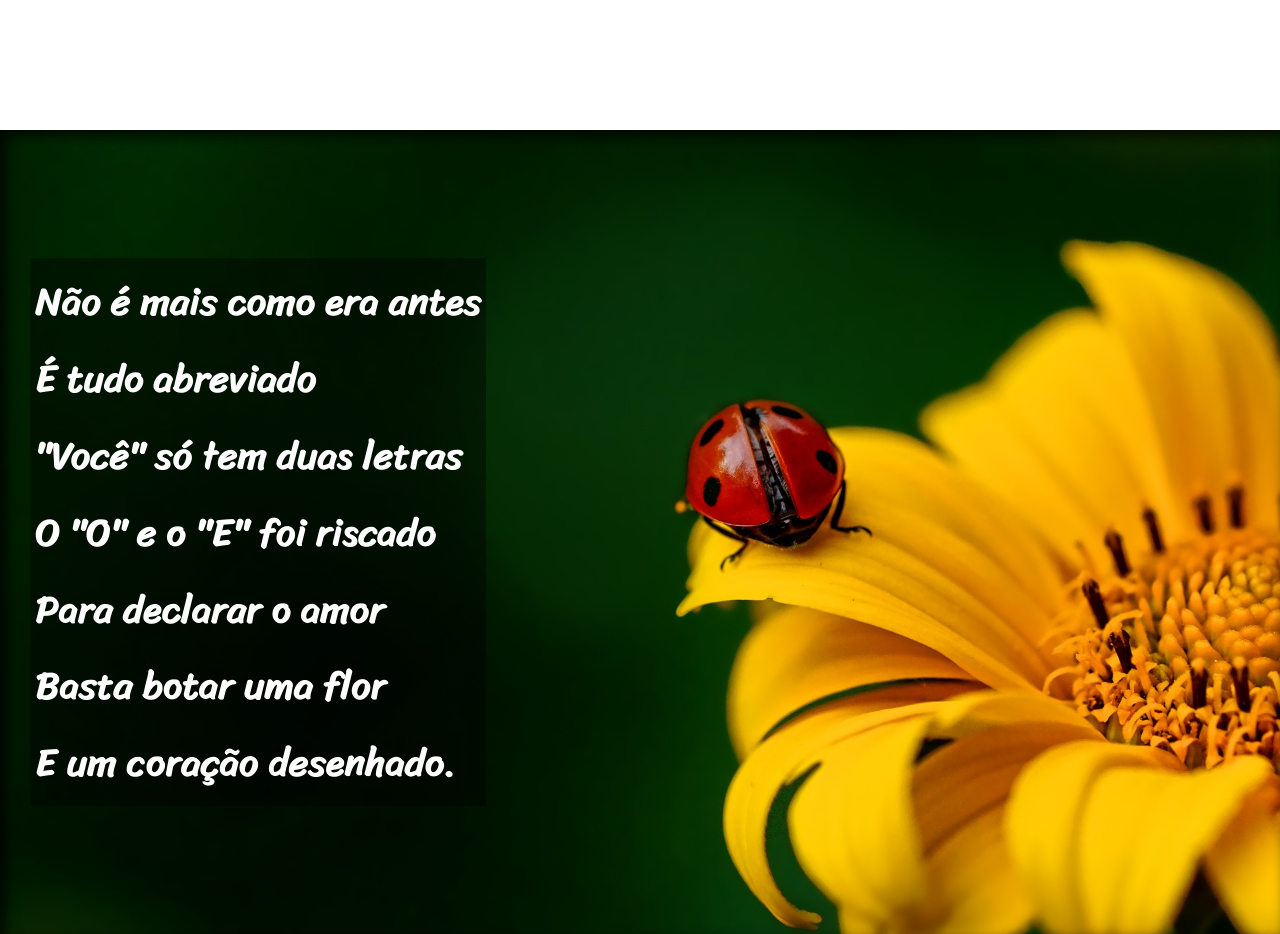
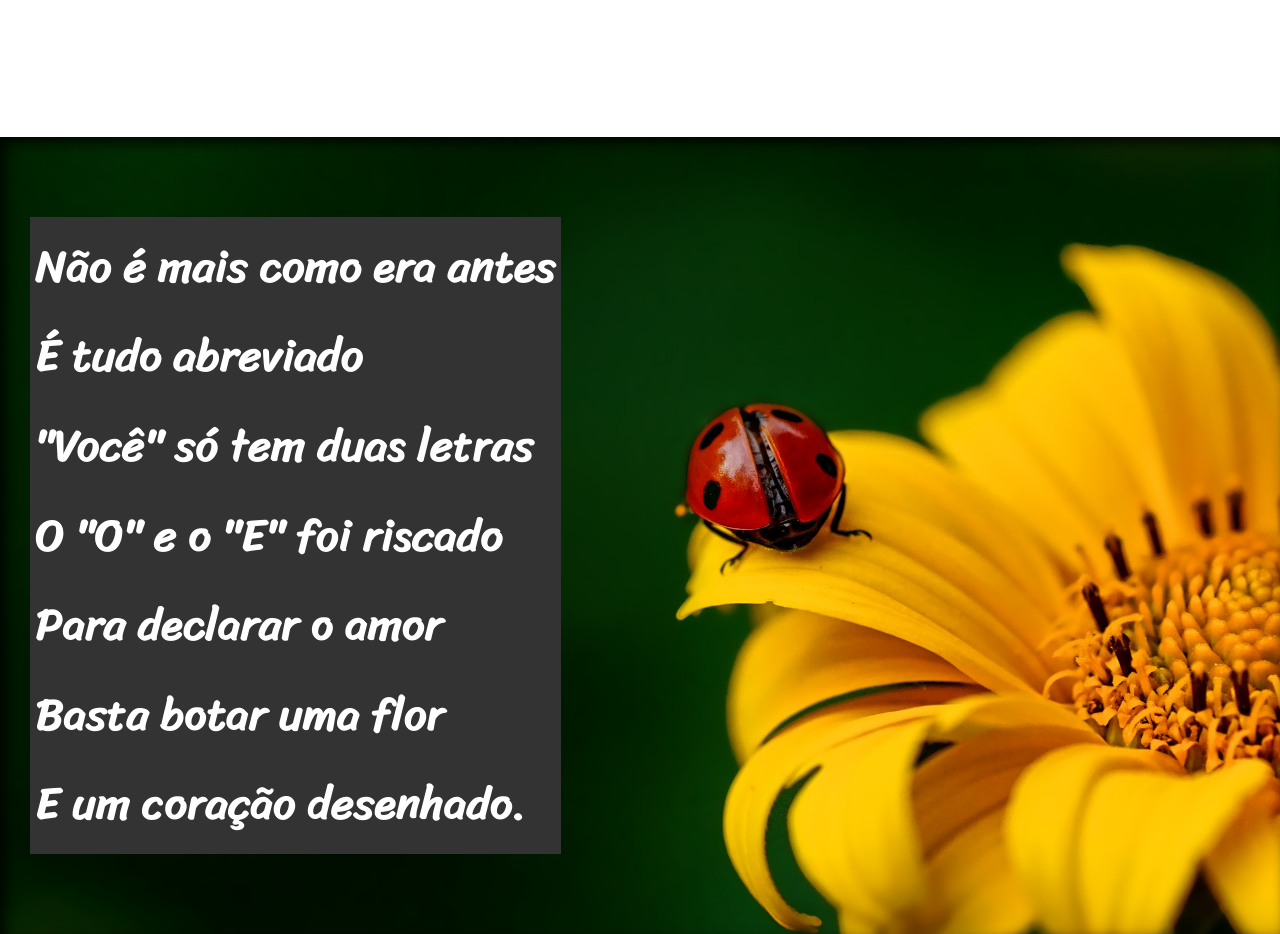
Before and after one commit to Pamela-rocha/projeto-cordel, a plain HTML site: page index.html in a window 1280 px wide. Shown: the part 1000-1934 px from the top of the page. Drawn offline with Linux system fonts and the light colour scheme.

Commit message:
atualizei site

```diff
--- a/estilo/style.css
+++ b/estilo/style.css
@@ -1,5 +1,5 @@
 @charset "UTF-8";
-@import url('https://fonts.googleapis.com/css2?family=Passion+One&display=swap');
+@import url('https://fonts.googleapis.com/css2?family=Passion+One:wght@400;700;900&display=swap');
 
 @import url('https://fonts.googleapis.com/css2?family=Sriracha&display=swap');
 
@@ -9,8 +9,8 @@
 }
 :root {
     --fonte1:Verdana, Geneva, Tahoma, sans-serif;
-    --fonte2: 'Passion One', sans-serif;
-    --fonte3:'Sriracha', serif;
+    --fonte2: "Passion One", serif;
+    --fonte3: "Sriracha", serif;
 }
 html, body {
     min-height: 100vh;
@@ -32,13 +32,24 @@ header > h1 {
 header > p {
     padding-bottom: 50px;
 }
+
+header a, footer a {
+    color: white;
+    text-decoration: none;
+    font-weight: bolder;
+}
+
+header a:hover, footer a:hover {
+    text-decoration: underline;
+}
+
 section {
-    padding-top: 10%;
-    padding-bottom: 10%;
+    padding-top: 10vh;
+    padding-bottom: 10vh;
     line-height: 2em;
     padding-left: 30px;
     font-family: var(--fonte3);
-    font-size: 3vw;
+    font-size: 3.5vw;
 }
 section > p {
     padding-bottom: 2em;
@@ -48,7 +59,7 @@ section.normal {
     color: black;
 }
 section.imagem > p {
-    background-color: rgba(0, 0, 0, 0.404);
+    background-color: rgb(51, 51, 51);
     display: inline-block;
     padding: 5px;
     text-shadow: 1px 1px 0px;
@@ -69,14 +80,8 @@ section#img02 {
     background-image: url(../imagens/background002.jpg);
     background-size: cover;
 }
-a {
-    color: white;
-    text-decoration: none;
-    font-weight: bolder;
-}
-a:hover {
-    text-decoration: underline;
-}
+
+
 footer {
     background-color: black;
     color: white;
```
